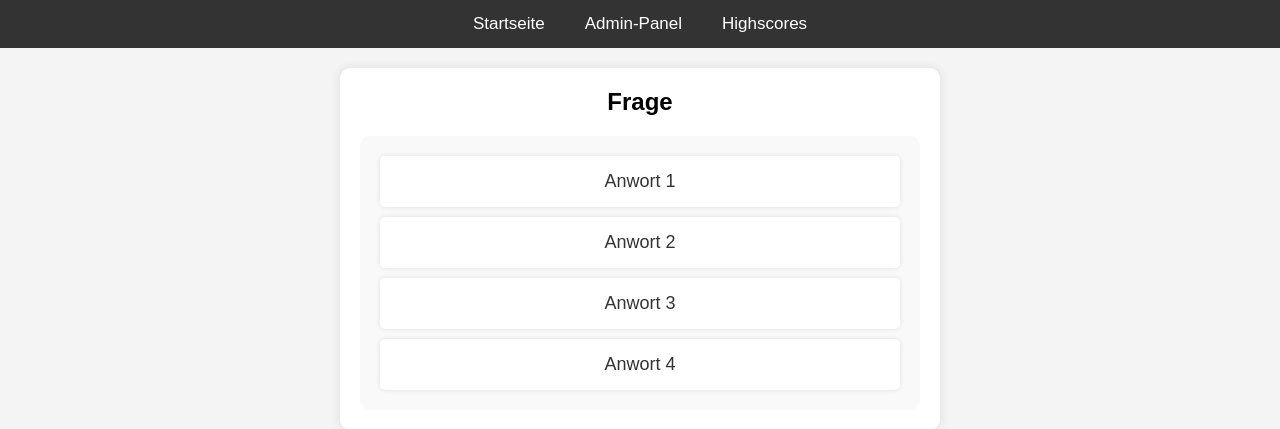
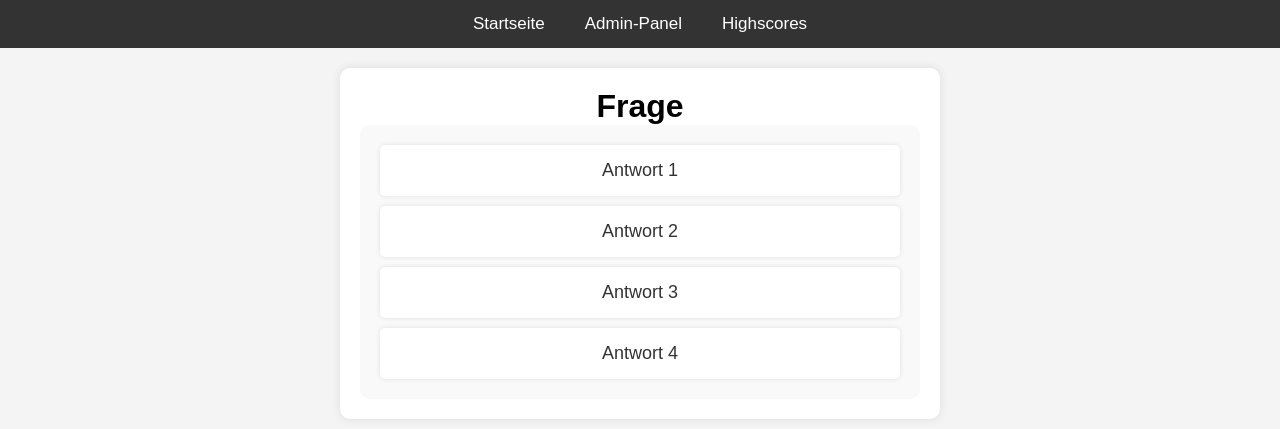
Before and after one commit to chris738/Quizzgame, a PHP site: page /quiz.html in a window 1280 px wide. Shown: the top 429 px of the page. Run offline with PHP 8.4, Linux system fonts and the light colour scheme; data that the repository does not hold is empty.

Commit message:
quiz baarirefrei gestaltret

```diff
--- a/html/js/quiz.js
+++ b/html/js/quiz.js
@@ -1,17 +1,17 @@
 // Globale Variablen
 let currentQuestionID = null;
-let correctAnswerKey = null;  // speichert den korrekten Key (1, 2, 3, oder 4)
-let hasAnswered = false;      // Merker, ob bereits geantwortet wurde
+let correctAnswer = null;
+let hasAnswered = false; // Merker, ob schon geantwortet wurde
 
 // Frage vom Server holen
 function getQuestions() {
-    fetch('php/quiz.php')  // Pfad ggf. anpassen
+    fetch('php/quiz.php')
         .then(response => response.json())
         .then(data => {
             if (data.info && !data.info.error) {
                 // ID und richtige Antwort aus JSON merken
                 currentQuestionID = data.info.id;
-                correctAnswerKey = data.info.richtig;  // z.B. "1", "2", "3" oder "4"
+                correctAnswer = parseInt(data.info.richtig, 10);
 
                 // Frage-Text und Antworten befüllen
                 document.getElementById('Question').textContent = data.info.frage;
@@ -23,59 +23,60 @@ function getQuestions() {
                 // UI zurücksetzen
                 resetUI();
             } else {
-                console.error('Fehler im JSON oder keine Frage gefunden:', data.info.error);
+                console.error('Fehler:', data.info ? data.info.error : data);
             }
         })
-        .catch(error => console.error('Fehler beim Abrufen der Daten:', error));
+        .catch(error => console.error('Fehler beim Fetch:', error));
 }
 
 // Klick auf eine Antwort
 function handleAnswerClick(spanID) {
-    // Wenn schon beantwortet, nicht erneut prüfen
+    // Wenn schon beantwortet, nichts mehr tun
     if (hasAnswered) return;
 
-    // Bsp: "answer1" -> wir wollen die Zahl am Ende
-    const selectedAnswerKey = spanID.replace('answer', ''); // "1", "2", ...
+    // "answer1" -> wir wollen die Zahl
+    const selectedAnswer = parseInt(spanID.replace('answer',''), 10);
 
-    // Antwort auswerten (clientseitig)
-    checkClientSideAnswer(selectedAnswerKey);
-}
+    // Richtig oder falsch?
+    if (selectedAnswer === correctAnswer) {
+        document.querySelector(`[data-color="answer${selectedAnswer}"]`)
+                .classList.add('correct');
+        document.getElementById('feedback').textContent = "Richtig beantwortet!";
+    } else {
+        document.querySelector(`[data-color="answer${selectedAnswer}"]`)
+                .classList.add('wrong');
+        document.querySelector(`[data-color="answer${correctAnswer}"]`)
+                .classList.add('correct');
+        document.getElementById('feedback').textContent = "Leider falsch!";
+    }
 
-// Clientseitige Prüfung
-function checkClientSideAnswer(selectedAnswerKey) {
+    // Merken, dass geantwortet wurde
     hasAnswered = true;
 
-    if (selectedAnswerKey === correctAnswerKey) {
-        // Richtige Antwort
-        document.querySelector(`[data-color="answer${selectedAnswerKey}"]`)
-                .classList.add('correct');
-    } else {
-        // Falsche Antwort
-        document.querySelector(`[data-color="answer${selectedAnswerKey}"]`)
-                .classList.add('wrong');
-
-        // Richtige Antwort hervorheben
-        document.querySelector(`[data-color="answer${correctAnswerKey}"]`)
-                .classList.add('correct');
-    }
-
-    // Button "Neue Frage" einblenden
+    // Button "Neue Frage" sichtbar machen
     document.getElementById('newQuestionBtn').style.display = 'inline-block';
 }
 
-// Neue Frage laden (Button klick)
+// Neue Frage laden
 function loadNewQuestion() {
     getQuestions();
 }
 
-// UI zurücksetzen, damit bei neuer Frage kein altes CSS hängenbleibt
+// Zurücksetzen, damit bei neuer Frage kein altes CSS hängenbleibt
 function resetUI() {
+    // CSS-Klassen entfernen
     document.querySelectorAll('.answer').forEach(answerDiv => {
-        answerDiv.classList.remove('correct', 'wrong', 'selected');
+        answerDiv.classList.remove('correct', 'wrong');
     });
+    // Feedback löschen
+    document.getElementById('feedback').textContent = '';
+    // Merker zurücksetzen
     hasAnswered = false;
+    // Button ausblenden
     document.getElementById('newQuestionBtn').style.display = 'none';
 }
 
-// Beim Laden der Seite gleich die erste Frage holen
-getQuestions();
+// Beim Laden der Seite die erste Frage holen
+document.addEventListener('DOMContentLoaded', () => {
+    getQuestions();
+});
--- a/html/php/quiz.php
+++ b/html/php/quiz.php
@@ -29,22 +29,6 @@ function RandomQuestion() {
     }
 }
 
-function checkAnswer($frageID, $answer) {
-    $database = new Database();
-    $correctAnswer = $database->getAnswer($frageID);
-
-    if (!$correctAnswer) {
-        return ['error' => 'Antwort konnte nicht abgerufen werden.'];
-    }
-
-    // Überprüfen, ob die Antwort korrekt ist
-    if ($correctAnswer['correctAnswer'] == $answer) {
-        return ['isCorrect' => true];
-    } else {
-        return ['isCorrect' => false];
-    }
-}
-
 // Eingehende Anfrage verarbeiten
 $method = $_SERVER['REQUEST_METHOD'];
 //$random = $_GET['random'] ?? null;
--- a/html/quiz.html
+++ b/html/quiz.html
@@ -1,39 +1,74 @@
 <!DOCTYPE html>
 <html lang="de">
 <head>
-    <meta charset="UTF-8">
-    <meta name="viewport" content="width=device-width, initial-scale=1.0">
-    <title>Quiz</title>
+    <meta charset="UTF-8" />
+    <meta name="viewport" content="width=device-width, initial-scale=1.0"/>
+    <title>Barrierearmes Quiz</title>
     <link rel="stylesheet" href="css/quiz.css">
     <link rel="stylesheet" href="css/navbar.css">
+    <!-- Dein JavaScript, das das Quiz steuert -->
     <script defer src="js/quiz.js"></script>
 </head>
 <body>
-    <nav class="navbar">
+    <!-- Navigation -->
+    <nav class="navbar" aria-label="Hauptnavigation">
         <ul>
             <li><a href="index.html">Startseite</a></li>
             <li><a href="admin.html">Admin-Panel</a></li>
             <li><a href="highscore.html">Highscores</a></li>
         </ul>
     </nav>
-    <div class="quiz-container">
+
+    <!-- Hauptinhalt -->
+    <main class="quiz-container" id="mainContent">
         <div class="question-box">
-            <h2><span id="Question">Frage</span></h2>
+            <!-- Überschrift zur Frage -->
+            <h1 id="Question">Frage</h1>
         </div>
+
+        <!-- Antwortmöglichkeiten mit Klick-Handler -->
         <div class="answers">
-            <div class="answer" data-color="answer1" onclick="handleAnswerClick('answer1')">
-                <span id="answer1">Anwort 1</span></div>
-            <div class="answer" data-color="answer2" onclick="handleAnswerClick('answer2')">
-                <span id="answer2">Anwort 2</span></div>
-            <div class="answer" data-color="answer3" onclick="handleAnswerClick('answer3')">
-                <span id="answer3">Anwort 3</span></div>
-            <div class="answer" data-color="answer4" onclick="handleAnswerClick('answer4')">
-                <span id="answer4">Anwort 4</span></div>
+            <div class="answer"
+                 data-color="answer1"
+                 role="button"
+                 tabindex="0"
+                 onclick="handleAnswerClick('answer1')"
+                 onkeydown="if (event.key === 'Enter' || event.key === ' ') handleAnswerClick('answer1')">
+                <span id="answer1">Antwort 1</span>
+            </div>
+            <div class="answer"
+                 data-color="answer2"
+                 role="button"
+                 tabindex="0"
+                 onclick="handleAnswerClick('answer2')"
+                 onkeydown="if (event.key === 'Enter' || event.key === ' ') handleAnswerClick('answer2')">
+                <span id="answer2">Antwort 2</span>
+            </div>
+            <div class="answer"
+                 data-color="answer3"
+                 role="button"
+                 tabindex="0"
+                 onclick="handleAnswerClick('answer3')"
+                 onkeydown="if (event.key === 'Enter' || event.key === ' ') handleAnswerClick('answer3')">
+                <span id="answer3">Antwort 3</span>
+            </div>
+            <div class="answer"
+                 data-color="answer4"
+                 role="button"
+                 tabindex="0"
+                 onclick="handleAnswerClick('answer4')"
+                 onkeydown="if (event.key === 'Enter' || event.key === ' ') handleAnswerClick('answer4')">
+                <span id="answer4">Antwort 4</span>
+            </div>
         </div>
+
+        <!-- Barrierefreie Rückmeldung -->
+        <div id="feedback" role="status" aria-live="polite"></div>
+
+        <!-- Button für neue Frage -->
         <button id="newQuestionBtn" onclick="loadNewQuestion()" style="display:none; margin-top:20px;">
             Neue Frage
         </button>
-    </div>
-
+    </main>
 </body>
 </html>
```
